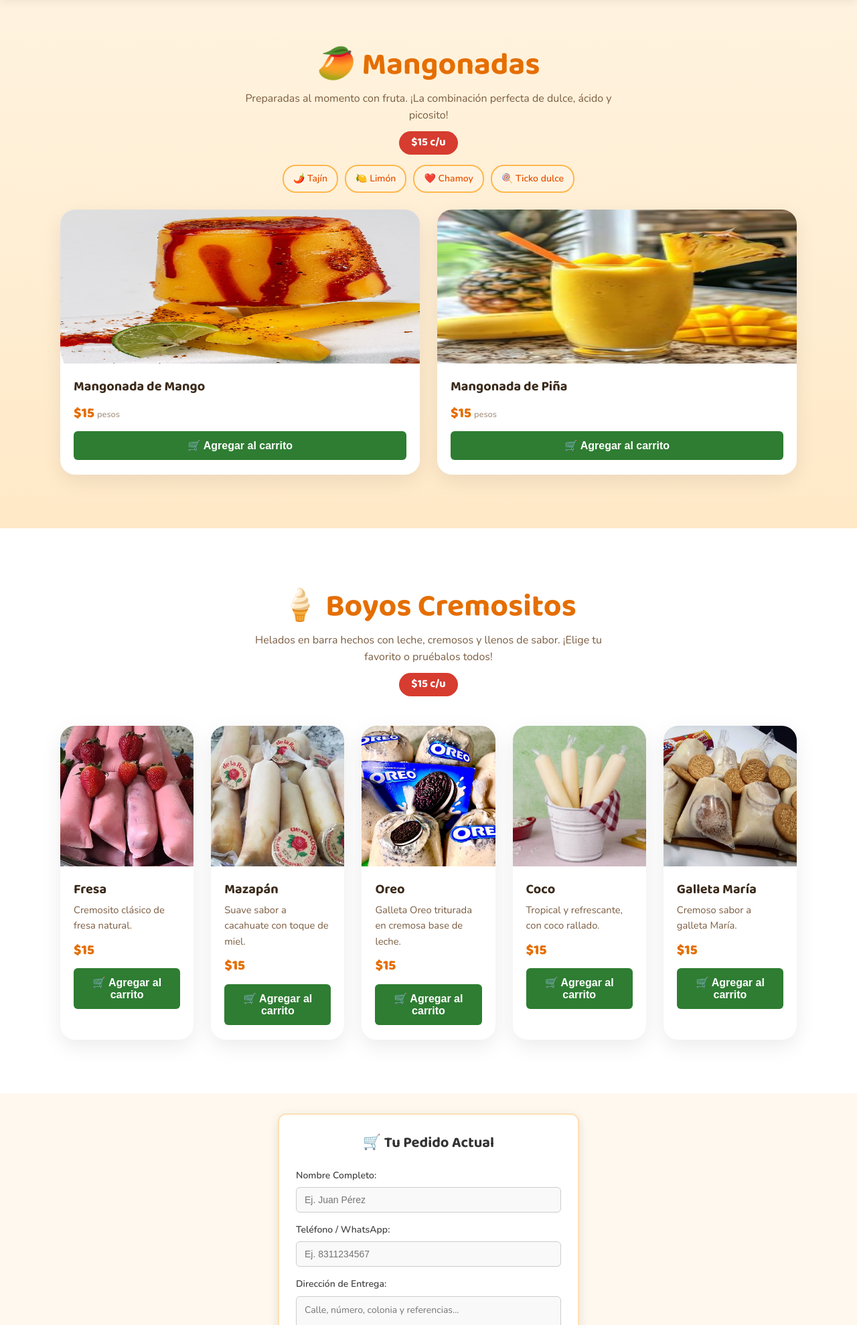
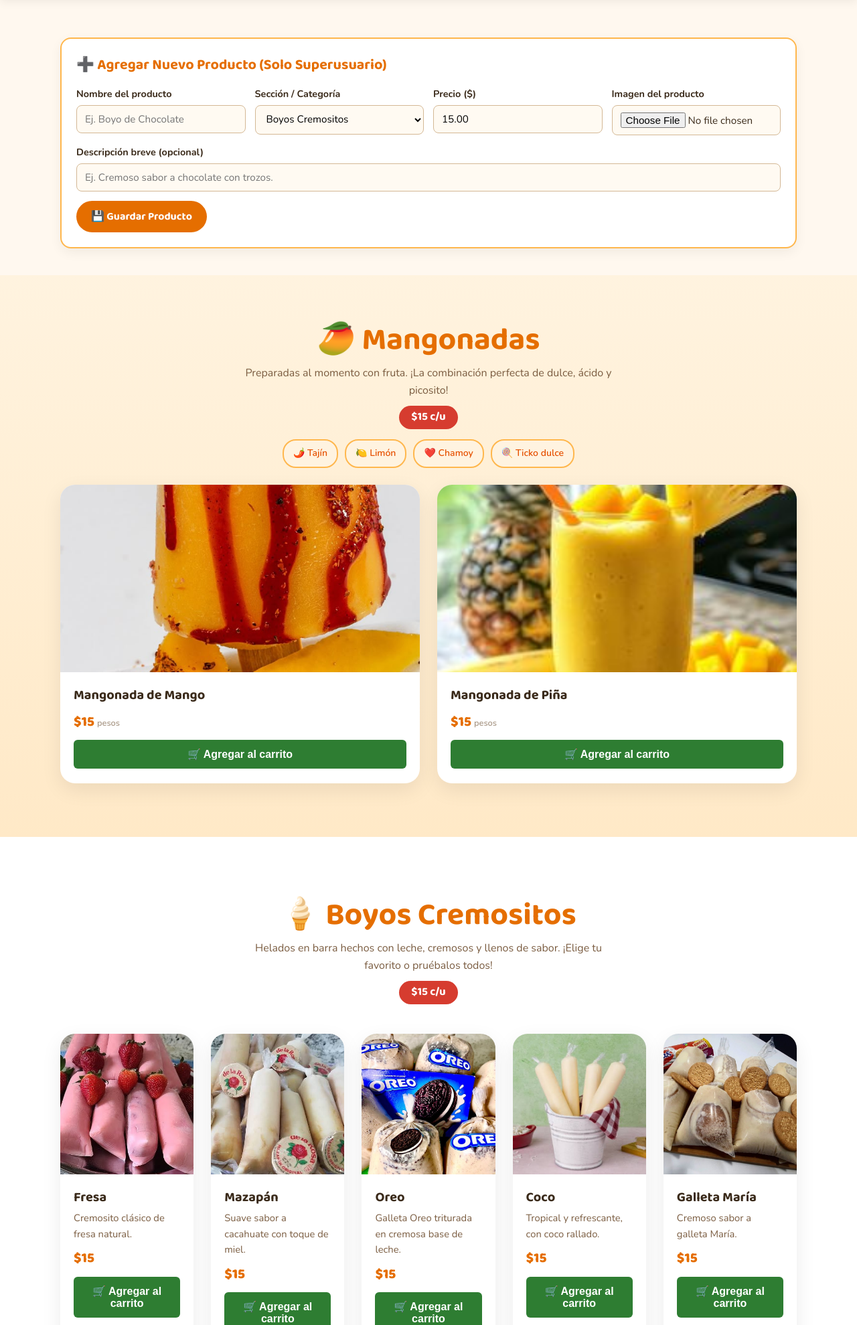
Before and after one commit to juanito098/la-mangonada, a Django app: page /productos.html in a window 1280 px wide. Shown: the part 64-2043 px from the top of the page at 67% size. Run offline with Django 5.2, Linux system fonts and the light colour scheme; the visitor is signed in with stand-in values (Sample User, id 1).

Commit message:
Update productos.html

```diff
--- a/members/templates/productos.html
+++ b/members/templates/productos.html
@@ -10,21 +10,6 @@
 <link rel="preconnect" href="https://fonts.gstatic.com" crossorigin>
 <link href="https://fonts.googleapis.com/css2?family=Baloo+2:wght@500;700;800&family=Nunito:wght@400;600;700&display=swap" rel="stylesheet">
 <link rel="stylesheet" href="{% static 'styles.css' %}">
-<style>
-  #mangonadas .card img {
-    width: 100%;
-    height: 230px;
-    object-fit: fill;
-    object-position: center;
-    display: block;
-  }
-  .extra-carrito-tag {
-    display: block;
-    font-size: 0.85rem;
-    color: #5a3a00;
-    margin-top: 2px;
-  }
-</style>
 </head>
 <body>
 
@@ -54,6 +39,58 @@
     </div>
   </div>
 </nav>
+
+{% if messages %}
+<div class="mensajes-django-box">
+  {% for message in messages %}
+    <div class="mensaje-django-item">{{ message }}</div>
+  {% endfor %}
+</div>
+{% endif %}
+
+{% if es_superusuario %}
+<section id="panel-superusuario" style="padding-top: 32px; padding-bottom: 10px;">
+  <div class="container">
+    <div class="admin-producto-box">
+      <h3>➕ Agregar Nuevo Producto (Solo Superusuario)</h3>
+      <form method="POST" action="{% url 'agregar_producto' %}" enctype="multipart/form-data" class="form-producto-admin">
+        {% csrf_token %}
+        <div class="grid-form-producto">
+          <div class="campo-prod">
+            <label for="id_nombre_prod">Nombre del producto</label>
+            <input type="text" id="id_nombre_prod" name="nombre" placeholder="Ej. Boyo de Chocolate" required>
+          </div>
+
+          <div class="campo-prod">
+            <label for="id_categoria_prod">Sección / Categoría</label>
+            <select id="id_categoria_prod" name="categoria" required>
+              <option value="boyo">Boyos Cremositos</option>
+              <option value="mangonada">Mangonadas</option>
+            </select>
+          </div>
+
+          <div class="campo-prod">
+            <label for="id_precio_prod">Precio ($)</label>
+            <input type="number" id="id_precio_prod" name="precio" step="0.01" min="0.50" value="15.00" required>
+          </div>
+
+          <div class="campo-prod">
+            <label for="id_imagen_prod">Imagen del producto</label>
+            <input type="file" id="id_imagen_prod" name="imagen" accept="image/*" required>
+          </div>
+        </div>
+
+        <div class="campo-prod" style="margin-bottom: 14px;">
+          <label for="id_descripcion_prod">Descripción breve (opcional)</label>
+          <input type="text" id="id_descripcion_prod" name="descripcion" placeholder="Ej. Cremoso sabor a chocolate con trozos.">
+        </div>
+
+        <button type="submit" class="btn-guardar-producto">💾 Guardar Producto</button>
+      </form>
+    </div>
+  </div>
+</section>
+{% endif %}
 
 <!-- ============ PRODUCTOS · MANGONADAS ============ -->
 <section id="mangonadas" class="alt" style="padding-top:60px;">
@@ -101,6 +138,32 @@
           <button type="button" class="btn-comprar" onclick="agregarAlCarrito('Mangonada de Piña', 15, 'mangonada')">🛒 Agregar al carrito</button>
         </div>
       </div>
+
+      {% for prod in mangonadas_db %}
+      <div class="card">
+        {% if prod.imagen %}
+          <img src="{{ prod.imagen.url }}" alt="{{ prod.nombre }}">
+        {% endif %}
+        <div class="card-body">
+          <h3>{{ prod.nombre }}</h3>
+          {% if prod.descripcion %}
+            <p>{{ prod.descripcion }}</p>
+          {% endif %}
+          <div class="precio">${{ prod.precio }} <span>pesos</span></div>
+          <button type="button" class="btn-comprar" onclick="agregarAlCarrito('{{ prod.nombre|escapejs }}', {{ prod.precio }}, 'mangonada')">🛒 Agregar al carrito</button>
+
+          {% if es_superusuario %}
+          <div class="admin-card-acciones">
+            <a href="{% url 'editar_producto' prod.id %}" class="btn-admin-editar">✏️ Editar</a>
+            <form method="POST" action="{% url 'eliminar_producto' prod.id %}" onsubmit="return confirm('¿Eliminar este producto?');">
+              {% csrf_token %}
+              <button type="submit" class="btn-admin-eliminar">🗑️ Eliminar</button>
+            </form>
+          </div>
+          {% endif %}
+        </div>
+      </div>
+      {% endfor %}
     </div>
   </div>
 </section>
@@ -159,6 +222,32 @@
           <button type="button" class="btn-comprar" onclick="agregarAlCarrito('Galleta María', 15, 'boyo')">🛒 Agregar al carrito</button>
         </div>
       </div>
+
+      {% for prod in boyos_db %}
+      <div class="card">
+        {% if prod.imagen %}
+          <img src="{{ prod.imagen.url }}" alt="{{ prod.nombre }}">
+        {% endif %}
+        <div class="card-body">
+          <h3>{{ prod.nombre }}</h3>
+          {% if prod.descripcion %}
+            <p>{{ prod.descripcion }}</p>
+          {% endif %}
+          <div class="precio">${{ prod.precio }}</div>
+          <button type="button" class="btn-comprar" onclick="agregarAlCarrito('{{ prod.nombre|escapejs }}', {{ prod.precio }}, 'boyo')">🛒 Agregar al carrito</button>
+
+          {% if es_superusuario %}
+          <div class="admin-card-acciones">
+            <a href="{% url 'editar_producto' prod.id %}" class="btn-admin-editar">✏️ Editar</a>
+            <form method="POST" action="{% url 'eliminar_producto' prod.id %}" onsubmit="return confirm('¿Eliminar este producto?');">
+              {% csrf_token %}
+              <button type="submit" class="btn-admin-eliminar">🗑️ Eliminar</button>
+            </form>
+          </div>
+          {% endif %}
+        </div>
+      </div>
+      {% endfor %}
     </div>
   </div>
 </section>
```
